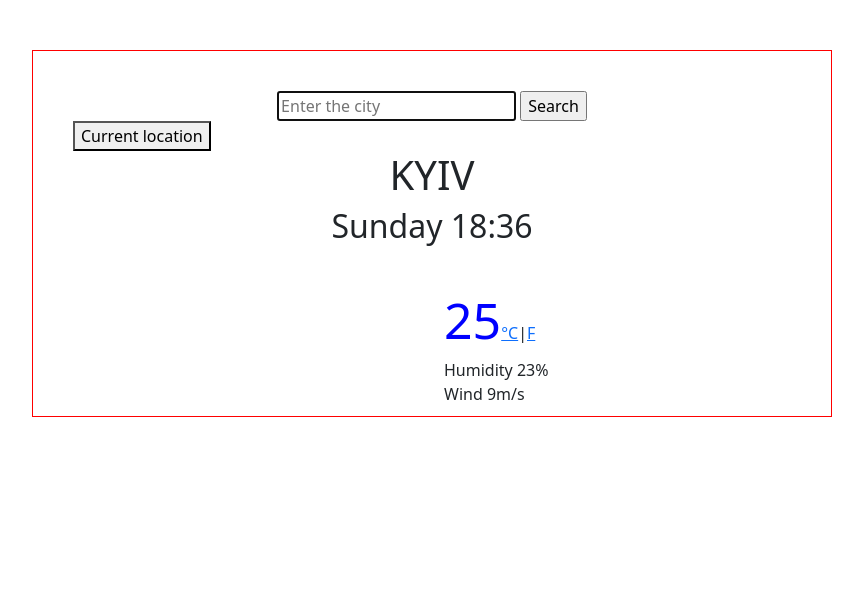
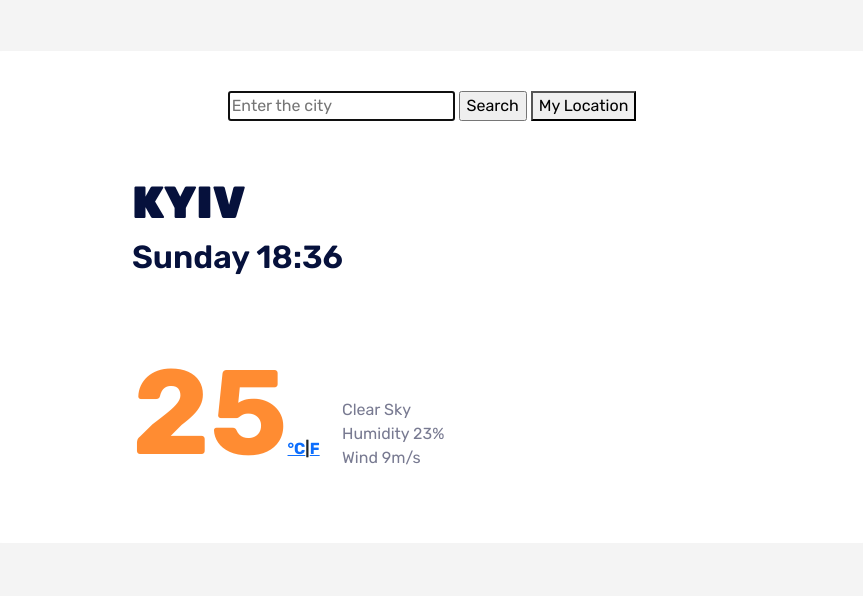
Before and after one commit to Veronika-Podolska/weather_app, a plain HTML site: page index.html in a window 1280 px wide. Shown: the whole page, without its empty margins (208-1071 px from the left). Drawn offline with nearby package versions, Linux system fonts and the light colour scheme; a web font is replaced by a local one.

Commit message:
some styling added

```diff
--- a/index.html
+++ b/index.html
@@ -11,6 +11,13 @@
       integrity="sha384-gH2yIJqKdNHPEq0n4Mqa/HGKIhSkIHeL5AyhkYV8i59U5AR6csBvApHHNl/vI1Bx"
       crossorigin="anonymous"
     />
+    <link rel="preconnect" href="https://fonts.googleapis.com" />
+    <link rel="preconnect" href="https://fonts.gstatic.com" crossorigin />
+    <link
+      href="https://fonts.googleapis.com/css2?family=Hind+Madurai:wght@300;500;600;700&family=Lato:wght@100;300;400;700;900&family=Rubik:wght@300;400;600;700;800;900&display=swap"
+      rel="stylesheet"
+    />
+
     <link rel="stylesheet" href="src/style.css" />
     <script src="https://unpkg.com/axios/dist/axios.min.js"></script>
   </head>
@@ -24,29 +31,29 @@
           autocomplete="on"
           id="search-input"
         />
+        <input type="submit" value="Search" />
+        <button id="current-location-button">My Location</button>
+      </form>
 
-        <input type="submit" value="Search" />
-      </form>
-      <button id="current-location-button">Current location</button>
-
+      <div class="container-weather-info">
+        <div class="row">
+          <div class="col city-info">
             <h1>Kyiv</h1>
             <h2>Friday 12:35</h2>
-      <div class="container">
+            <img src="" width="60" id="main-icon" />
+          </div>
           <div class="row">
-          <div class="col">
-            <img src="" width="50" id="main-icon" />
-          </div>
-          <div class="col">
-            <ul>
-              <li>
+            <div class="col degree-info">
               <span id="current-degree">25</span
               ><a href="#" id="celsius-link">°C</a>|<a
                 href="#"
                 id="fahrenheit-link"
                 >F</a
               >
-              </li>
-              <li><span id="current-description"></span></li>
+            </div>
+            <div class="col weather-additional-info">
+              <ul>
+                <li><span id="current-description">Clear sky</span></li>
                 <li>Humidity <span id="current-humidity">23</span>%</li>
                 <li>Wind <span id="current-wind">9</span>m/s</li>
               </ul>
@@ -54,6 +61,7 @@
           </div>
         </div>
       </div>
+    </div>
     <script src="src/index.js"></script>
   </body>
 </html>
--- a/src/style.css
+++ b/src/style.css
@@ -1,38 +1,76 @@
-form,
-h1,
-h2,
-.container {
-  text-align: center;
+body {
+  background-color: rgb(244, 244, 244);
 }
 .container-body {
-  border: 1px solid red;
-  max-width: 800px;
+  border: 1px solid rgb(244, 244, 244);
+  border-radius: 70px;
+  max-width: 1000px;
   display: block;
   margin: 50px auto;
   padding: 40px;
+  background-color: white;
 }
 
 h1 {
   text-transform: uppercase;
+  font-size: 45px;
+  font-family: "Rubik", sans-serif;
+  font-weight: 900;
+  color: rgb(6, 17, 60);
 }
+
 h2 {
   text-transform: capitalize;
+  font-family: "Rubik", sans-serif;
+  font-weight: 600;
+  color: rgb(6, 17, 60);
 }
 
 ul {
   margin: 0px;
   padding: 0px;
-  position: relative;
-  top: 30px;
 }
 li {
   list-style: none;
-  text-align: left;
+}
+form {
+  margin-bottom: 55px;
+  text-align: center;
+  font-family: "Rubik", sans-serif;
+  font-weight: 400;
+  color: rgb(120, 122, 145);
+}
+button {
+  font-family: "Rubik", sans-serif;
+  font-weight: 400;
 }
 #current-degree {
-  color: blue;
-  font-size: 50px;
+  font-size: 120px;
+  color: rgb(255, 140, 50);
 }
 #current-description {
   text-transform: capitalize;
 }
+.container-weather-info {
+  margin: 0 auto;
+  max-width: 600px;
+}
+
+.city-info {
+  text-align: left;
+}
+.degree-info {
+  margin-top: 15px;
+  text-align: left;
+  font-family: "Rubik", sans-serif;
+  font-weight: 700;
+}
+.weather-additional-info {
+  position: relative;
+  left: -90px;
+  top: 90px;
+  font-size: 16px;
+  font-family: "Rubik", sans-serif;
+  font-weight: 400;
+  color: rgb(120, 122, 145);
+}
```
Lines whose indentation alone changed are shown as unchanged.
